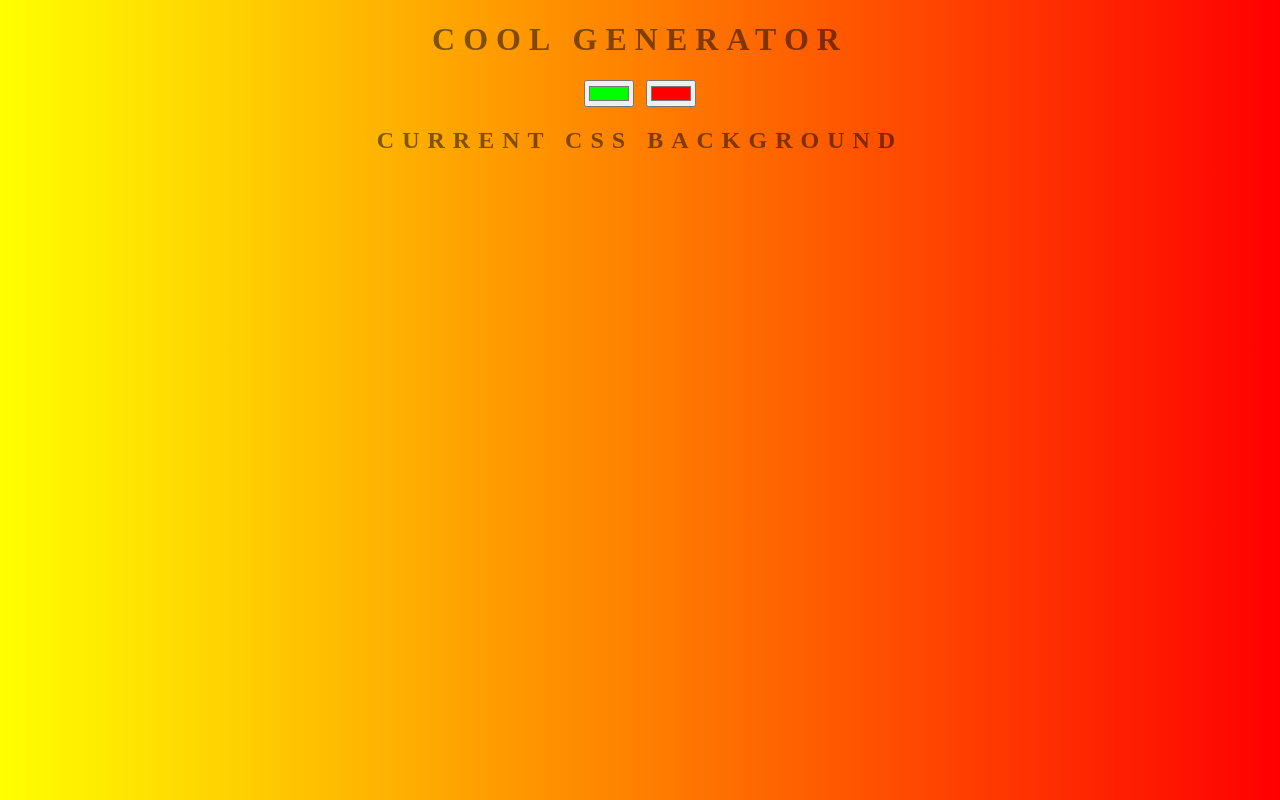
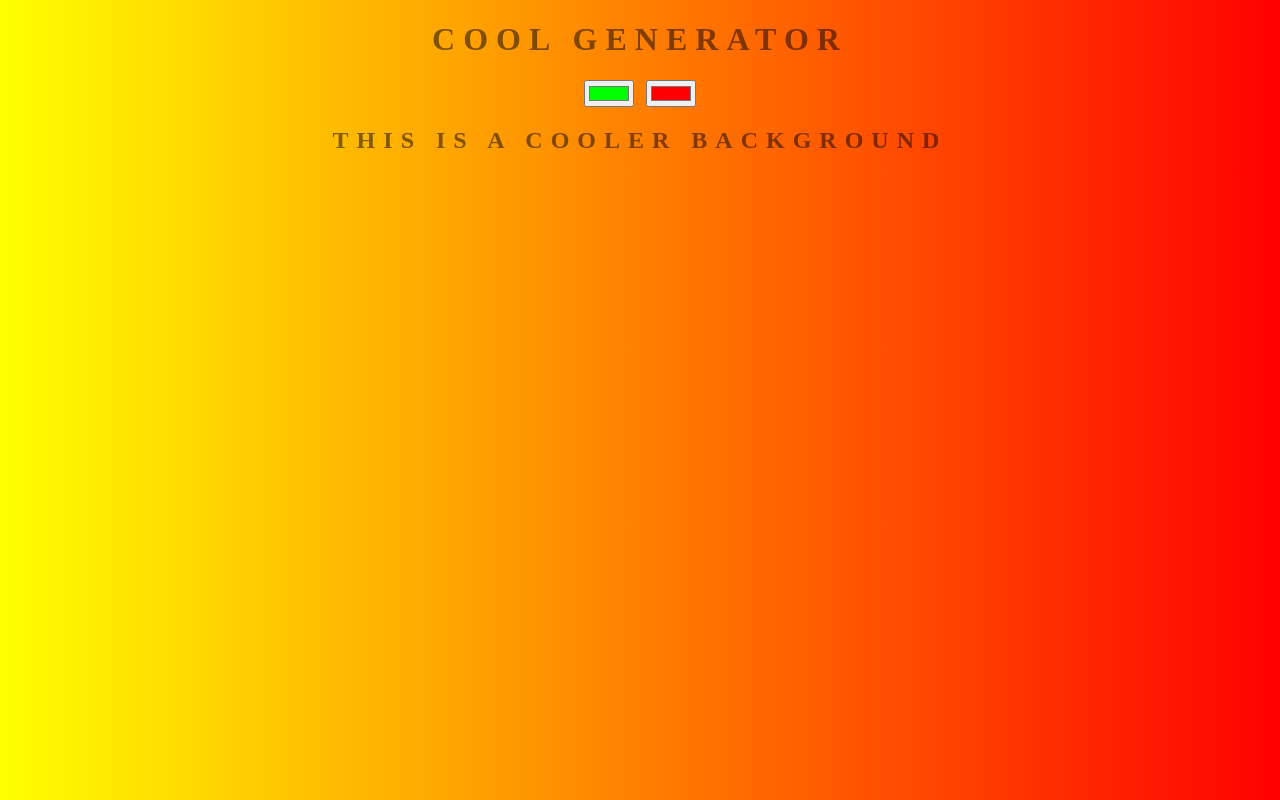
Before and after one commit to cathyli1229/MuseAIWeb, a plain HTML site: page index.html in a window 1280 px wide. Drawn offline with Linux system fonts and the light colour scheme.

Commit message:
Changing text

```diff
--- a/index.html
+++ b/index.html
@@ -8,7 +8,7 @@
 	<h1>COOL Generator</h1>
 	<input class = "color1" type="color" name="color1" value = "#00ff00">
 	<input class = "color2" type="color" name="color2" value = "#ff0000">
-	<h2>Current CSS Background</h2>
+	<h2>This is a cooler background</h2>
 	<h3></h3>
 
 	<script type="text/javascript" src = "script.js"></script>
```
